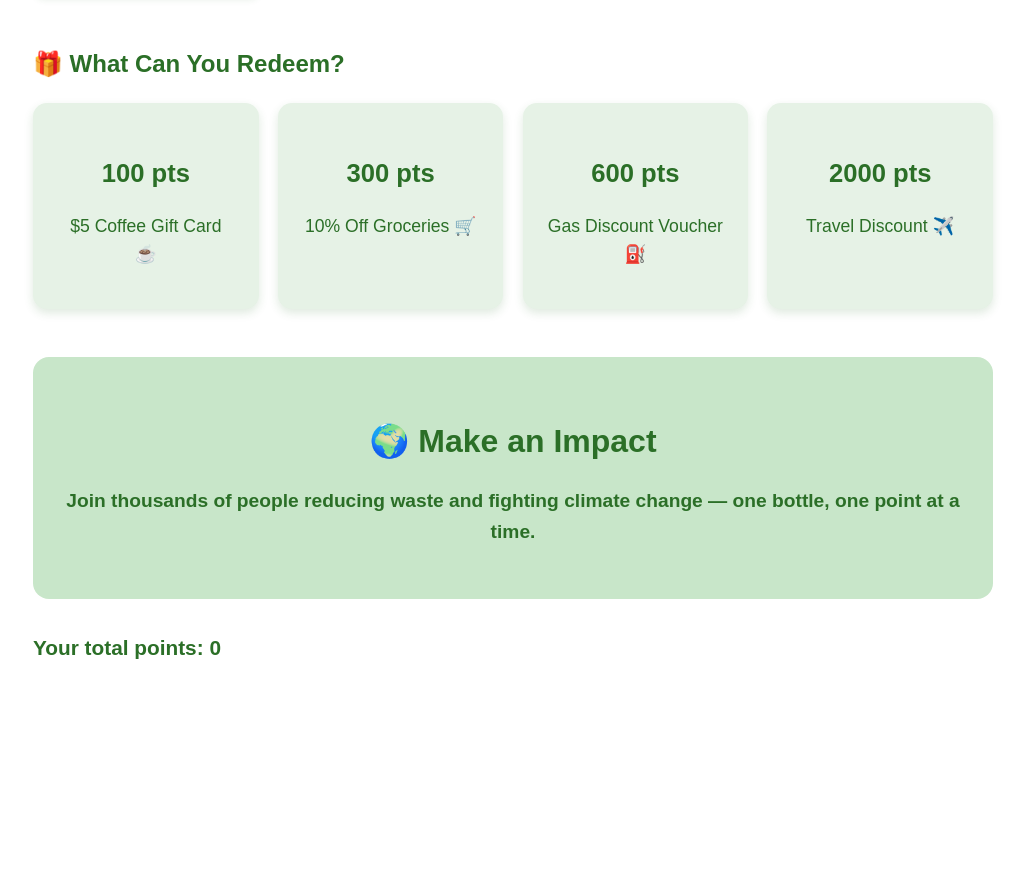
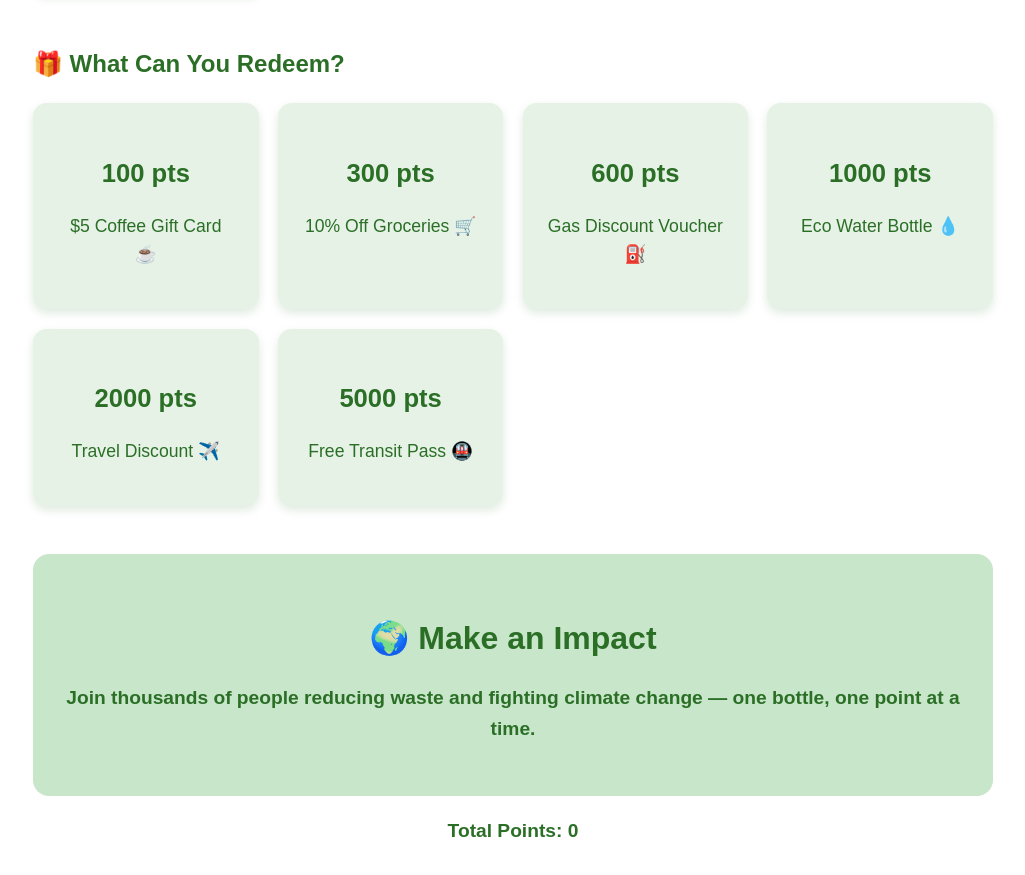
Before and after one commit to EmilyG101/Bin-buddy, a plain HTML site: page fetch-your-points.html in a window 1280 px wide. Shown: the part 859-1734 px from the top of the page, without its empty margins (127-1152 px from the left). Before the commit the page ends 1555 px from the top, so only its background shows below. Drawn offline with Linux system fonts and the light colour scheme.

Commit message:
Update fetch-your-points.html

```diff
--- a/fetch-your-points.html
+++ b/fetch-your-points.html
@@ -55,21 +55,29 @@
     <section class="rewards-section">
       <h2>🎁 What Can You Redeem?</h2>
       <div class="rewards-grid">
-        <div class="reward-box" id="giftCard" data-cost="100" tabindex="0" role="button" aria-pressed="false">
+        <div class="reward-box" data-cost="100" tabindex="0" role="button">
           <h3>100 pts</h3>
           <p>$5 Coffee Gift Card ☕</p>
         </div>
-        <div class="reward-box" id="groceries" data-cost="300" tabindex="0" role="button" aria-pressed="false">
+        <div class="reward-box" data-cost="300" tabindex="0" role="button">
           <h3>300 pts</h3>
           <p>10% Off Groceries 🛒</p>
         </div>
-        <div class="reward-box" id="gasDiscount" data-cost="600" tabindex="0" role="button" aria-pressed="false">
+        <div class="reward-box" data-cost="600" tabindex="0" role="button">
           <h3>600 pts</h3>
           <p>Gas Discount Voucher ⛽</p>
         </div>
-        <div class="reward-box" id="travelDiscount" data-cost="2000" tabindex="0" role="button" aria-pressed="false">
+        <div class="reward-box" data-cost="1000" tabindex="0" role="button">
+          <h3>1000 pts</h3>
+          <p>Eco Water Bottle 💧</p>
+        </div>
+        <div class="reward-box" data-cost="2000" tabindex="0" role="button">
           <h3>2000 pts</h3>
           <p>Travel Discount ✈️</p>
+        </div>
+        <div class="reward-box" data-cost="5000" tabindex="0" role="button">
+          <h3>5000 pts</h3>
+          <p>Free Transit Pass 🚇</p>
         </div>
       </div>
     </section>
@@ -79,9 +87,9 @@
       <p>Join thousands of people reducing waste and fighting climate change — one bottle, one point at a time.</p>
     </section>
 
-    <section id="pointsDisplay" style="margin-top: 2rem; font-weight: bold; font-size: 1.3rem;">
-      Your total points: <span id="pointsValue">0</span>
-    </section>
+    <div id="total-points" style="margin-top:20px; text-align:center; font-weight:bold; font-size:1.2rem;">
+      Total Points: <span id="pointsValue">0</span>
+    </div>
   </main>
 </body>
 </html>
```
